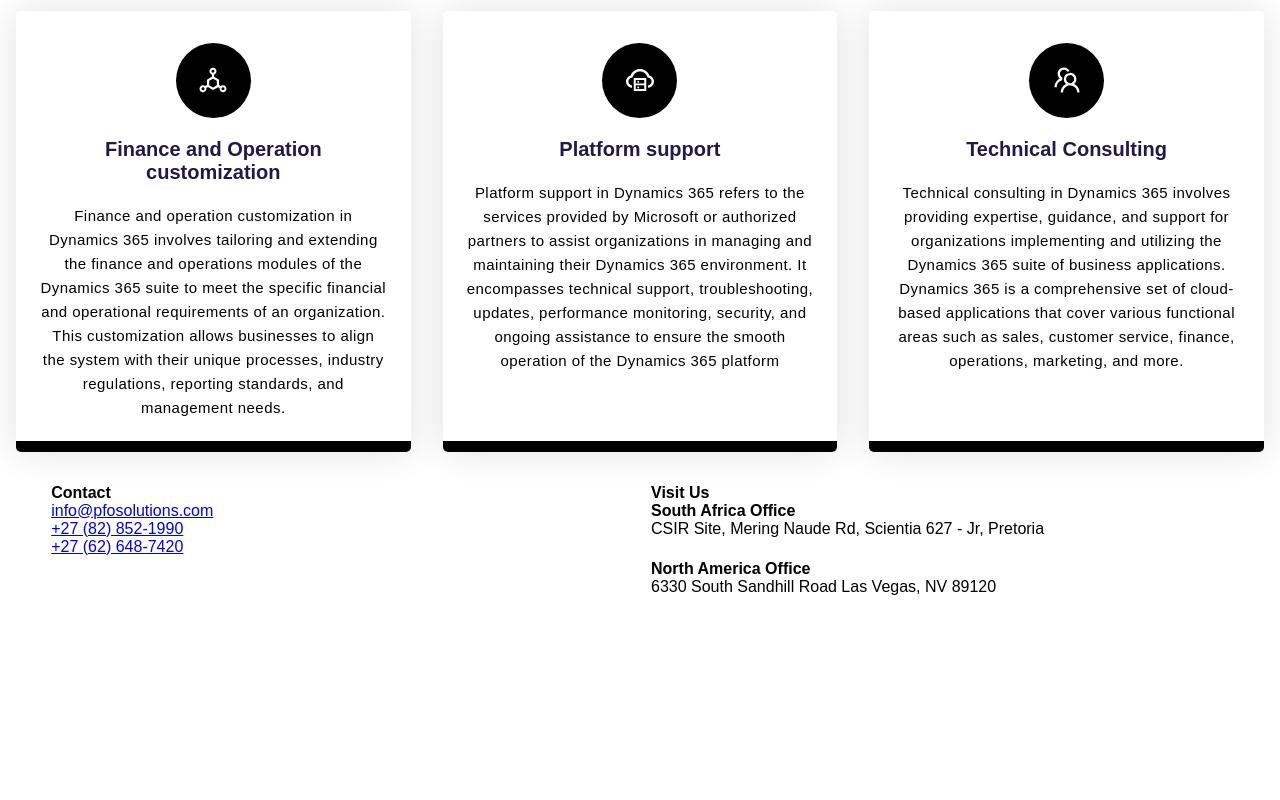
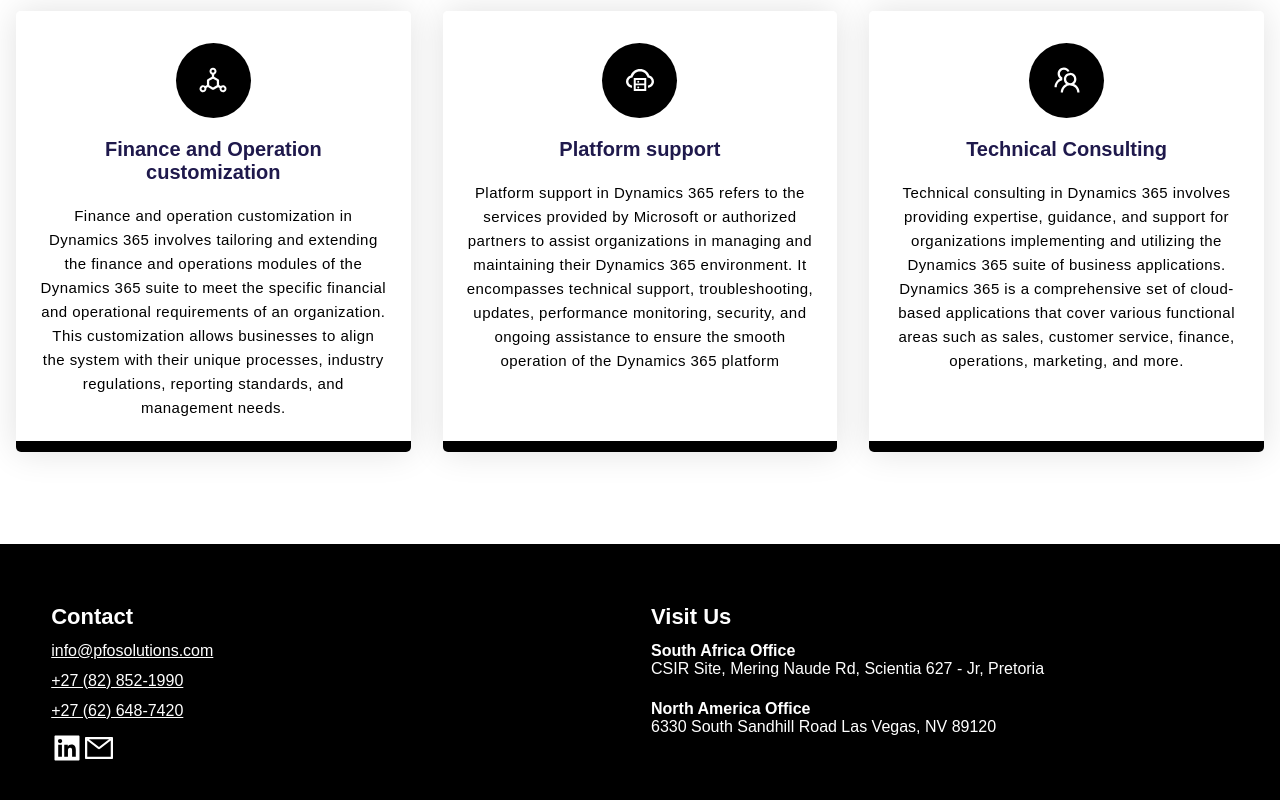
Before and after one commit to wianvanniekerk/pfowebsite, a React (Create React App) app: page / in a window 1280 px wide. Shown: the part 2158-2958 px from the top of the page. Before the commit the page ends 2776 px from the top, so only its background shows below. Built offline with nearby package versions, Linux system fonts and the light colour scheme.

Commit message:
Update Footer.css

```diff
--- a/src/components/Footer/Footer.css
+++ b/src/components/Footer/Footer.css
@@ -7,10 +7,11 @@
   margin-top: 50px;
   margin-left: 200px;
 }
-footer{
-	background-color:black;
-	color:white !important;
-	padding:60px 0px;
+.footernew{
+	background-color: black;
+	color: white !important;
+	padding: 60px 0px;
+	margin-top: 60px;
 }
 .fixed_footer {
   width: 100%;
@@ -31,7 +32,7 @@
 	gap: 22px;
 	grid-template-columns: repeat(2, 1fr);
 }
-.footer h4{
+.footernew h4{
 	color:white;
 	font-size:22px;
 	margin-top:0px;
@@ -44,6 +45,15 @@
 	width:92%;
 	margin:0px auto;
 }
+.singleitem{
+	margin-bottom:12px;
+}
+.footernew a{
+	color:white !important;
+}
+.singlesocial{
+	margin-top: 12px;
+}
 @media screen and (max-width: 768px) {
 	.footer-col{
 		grid-template-columns: repeat(1, 1fr);
```
